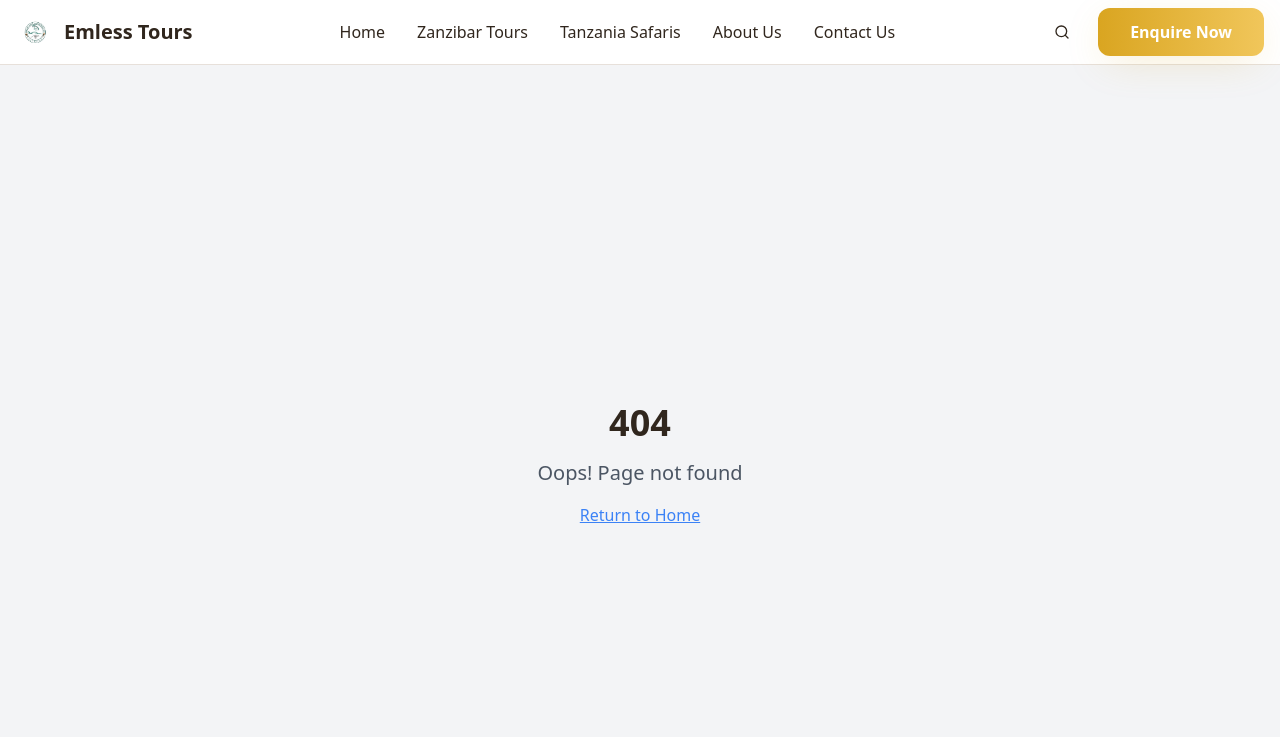
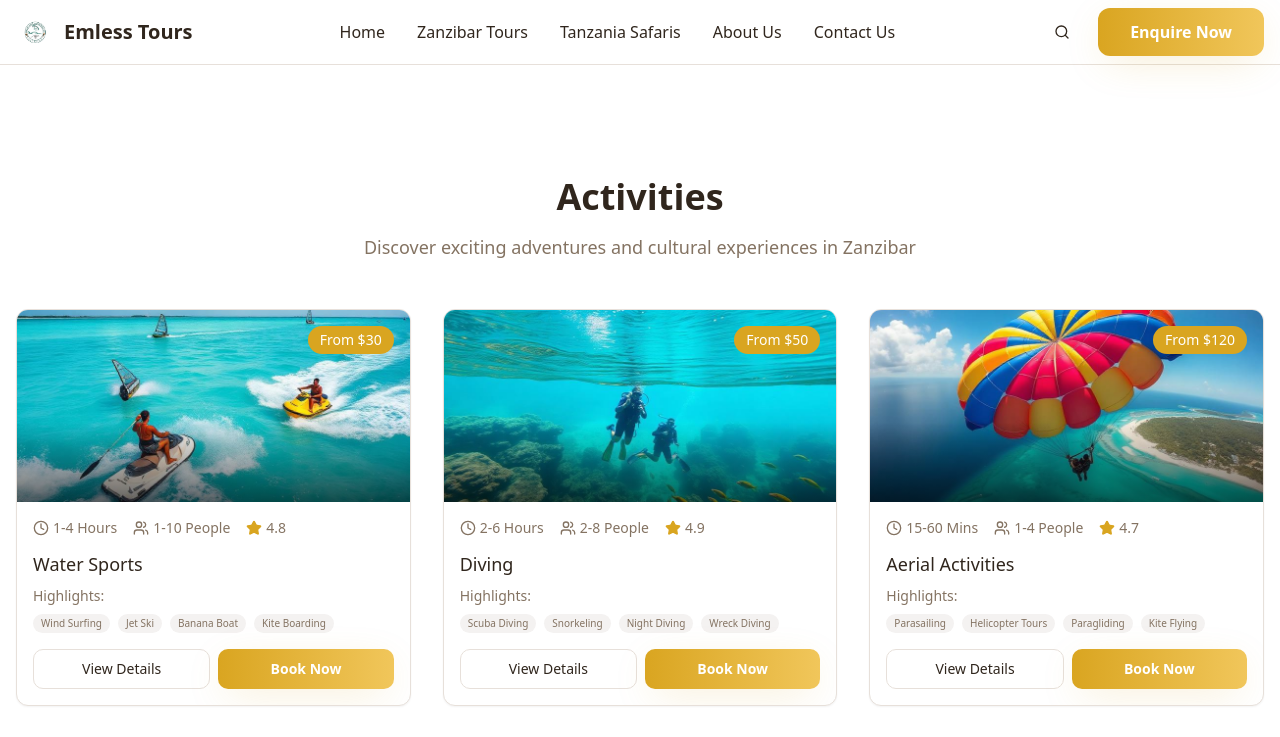
Before and after one commit to Ismaak47/Emless-Tour-And-Traveling-, a React (Vite) app: page /activities in a window 1280 px wide. Shown: the top 737 px of the page. Built offline with nearby package versions, Linux system fonts and the light colour scheme.

Commit message:
New display

```diff
--- a/src/App.tsx
+++ b/src/App.tsx
@@ -7,6 +7,7 @@ import Index from "./pages/Index";
 import NotFound from "./pages/NotFound";
 import ZanzibarTours from "./pages/ZanzibarTours";
 import TanzaniaSafaris from "./pages/TanzaniaSafaris";
+import Activities from "./pages/Activities";
 import About from "./pages/About";
 import Contact from "./pages/Contact";
 import TourDetail from "./pages/TourDetail";
@@ -29,6 +30,7 @@ const App = () => (
               <Route path="/" element={<Index />} />
               <Route path="/zanzibar-tours" element={<ZanzibarTours />} />
               <Route path="/tanzania-safaris" element={<TanzaniaSafaris />} />
+              <Route path="/activities" element={<Activities />} />
 
               <Route path="/about" element={<About />} />
               <Route path="/contact" element={<Contact />} />
--- a/src/components/ActivitiesSection.tsx
+++ b/src/components/ActivitiesSection.tsx
@@ -4,6 +4,7 @@ import { Dialog, DialogContent, DialogHeader, DialogTitle } from "@/components/u
 import { Carousel, CarouselContent, CarouselItem, CarouselNext, CarouselPrevious } from "@/components/ui/carousel";
 import { Button } from "@/components/ui/button";
 import { Clock, Users, Star } from "lucide-react";
+import { Link } from "react-router-dom";
 import waterSportsImg from "@/assets/activities/water-sports.jpg";
 import divingImg from "@/assets/activities/diving.jpg";
 import aerialImg from "@/assets/activities/aerial.jpg";
@@ -183,8 +184,10 @@ const activities: Activity[] = [
   }
 ];
 
-const ActivitiesSection = () => {
+const ActivitiesSection = ({ showAll = false }: { showAll?: boolean }) => {
   const [selectedActivity, setSelectedActivity] = useState<Activity | null>(null);
+
+  const displayedActivities = showAll ? activities : activities.slice(0, 3);
 
   return (
     <section className="pt-4 md:pt-8 pb-6 md:pb-12 bg-background">
@@ -198,8 +201,8 @@ const ActivitiesSection = () => {
           </p>
         </div>
 
-        <div className="grid grid-cols-1 md:grid-cols-2 lg:grid-cols-3 xl:grid-cols-4 gap-8">
-          {activities.map((activity) => (
+        <div className="grid grid-cols-1 md:grid-cols-2 lg:grid-cols-3 gap-8">
+          {displayedActivities.map((activity) => (
             <Card key={activity.id} className="overflow-hidden hover:shadow-elevated transition-safari group">
               <div className="relative h-48">
                 <img
@@ -264,6 +267,20 @@ const ActivitiesSection = () => {
           ))}
         </div>
 
+        {!showAll && (
+          <div className="text-center mt-10 md:mt-16">
+            <Link to="/activities">
+              <Button
+                variant="safari"
+                size="lg"
+                className="px-12"
+              >
+                See More Activities
+              </Button>
+            </Link>
+          </div>
+        )}
+
         <Dialog open={!!selectedActivity} onOpenChange={() => setSelectedActivity(null)}>
           <DialogContent className="max-w-4xl max-h-[90vh] overflow-y-auto">
             {selectedActivity && (
--- /dev/null
+++ b/src/pages/Activities.tsx
@@ -0,0 +1,11 @@
+import ActivitiesSection from "@/components/ActivitiesSection";
+
+const Activities = () => {
+  return (
+    <div className="pt-20">
+      <ActivitiesSection showAll={true} />
+    </div>
+  );
+};
+
+export default Activities;
```
